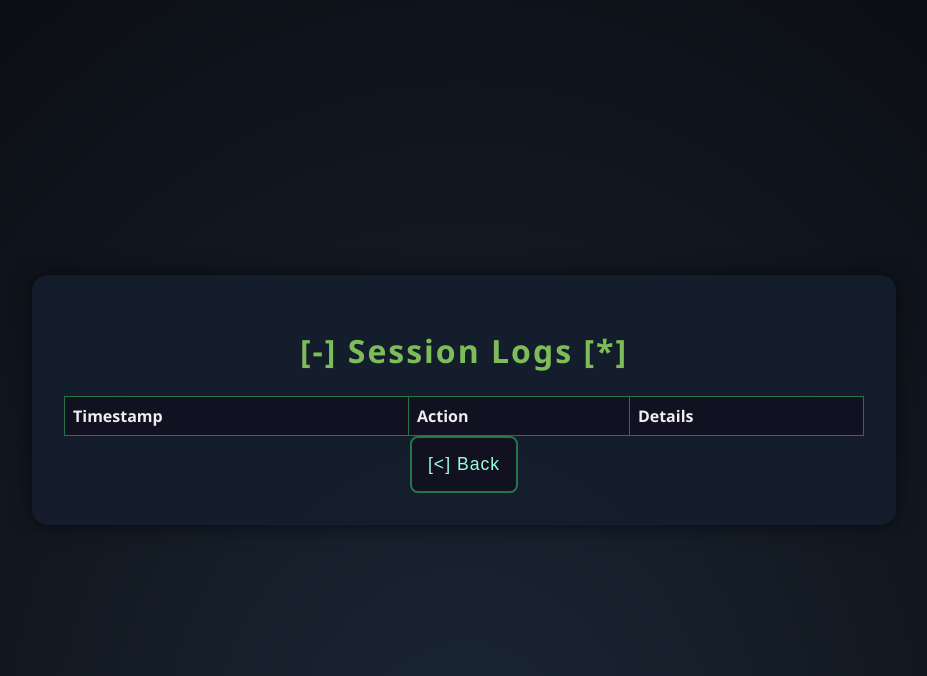
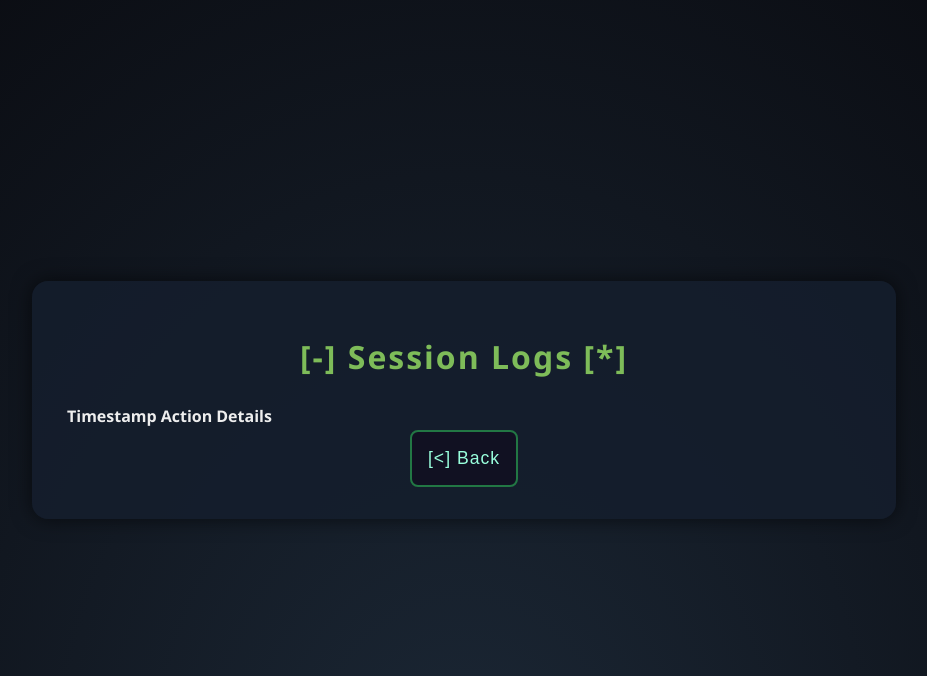
Before and after one commit to architech66/GhostMiner-API, a Flask app: page /admin/logs in a window 1280 px wide. Shown: the top 676 px of the page, without its empty margins (176-1103 px from the left). Run offline with Flask 3, Linux system fonts and the light colour scheme; a user stored in the database is signed in; data that the repository does not hold is empty.

Commit message:
Update dashboard.css

```diff
--- a/static/css/dashboard.css
+++ b/static/css/dashboard.css
@@ -1,4 +1,5 @@
 /* static/css/dashboard.css */
+
 body {
   margin: 0;
   height: 100vh;
@@ -8,11 +9,13 @@
   color: #eee;
 }
 
+/* full-page snow container */
 .snow {
   position: absolute;
   top: 0; left: 0;
   width: 100%; height: 100%;
   pointer-events: none;
+  z-index: 0;
 }
 
 .snowflake {
@@ -31,6 +34,7 @@
   to { transform: translateY(100vh); }
 }
 
+/* dashboard UI sits above snow */
 .dashboard-container {
   position: relative;
   z-index: 1;
@@ -59,7 +63,7 @@
 
 .button-grid {
   display: grid;
-  grid-template-columns: repeat(auto-fit, minmax(160px, 1fr));
+  grid-template-columns: repeat(auto-fill, minmax(160px, 1fr));
   gap: 1rem;
 }
 
@@ -79,35 +83,6 @@
   transform: scale(1.05);
 }
 
-.input-field {
-  width: 100%;
-  padding: 0.75rem;
-  margin: 0.5rem 0;
-  background: #112;
-  border: 1px solid #274;
-  border-radius: 4px;
-  color: #eee;
-  font-size: 1rem;
-}
-
-.log-table {
-  width: 100%;
-  border-collapse: collapse;
-  margin-top: 1rem;
-}
-.log-table th,
-.log-table td {
-  border: 1px solid #274;
-  padding: 0.5rem;
-  text-align: left;
-}
-.log-table th {
-  background: #112;
-}
-.log-table tr:nth-child(even) {
-  background: rgba(20, 30, 45, 0.7);
-}
-
 @media (max-width: 480px) {
   .dashboard-box { padding: 1rem; }
   .dashboard-title { font-size: 1.5rem; }
```
